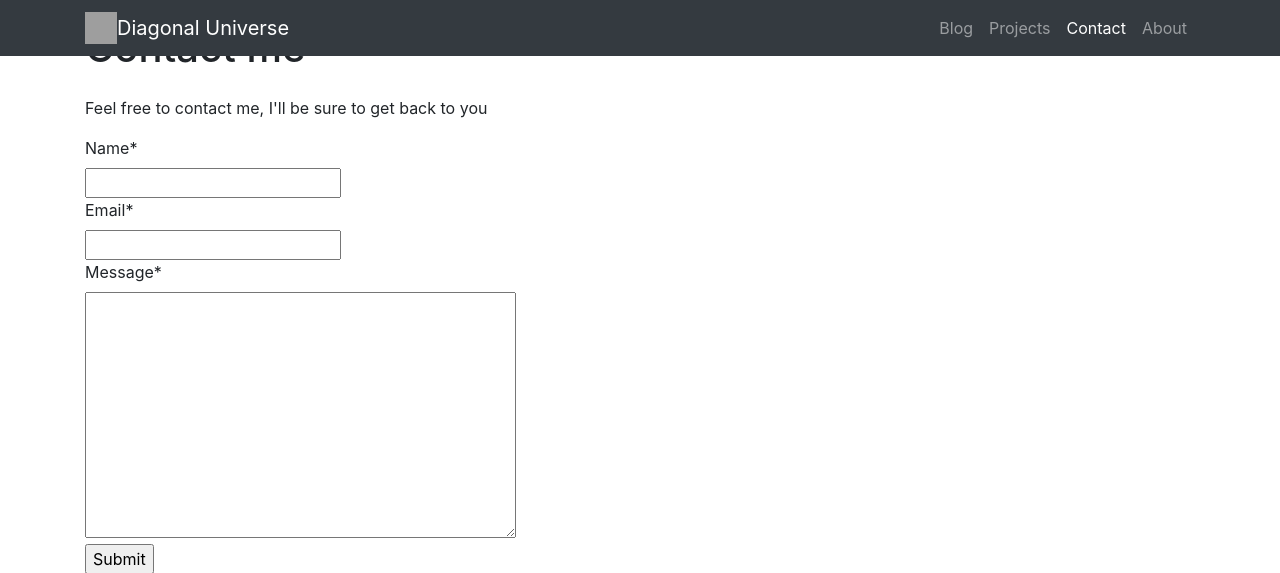
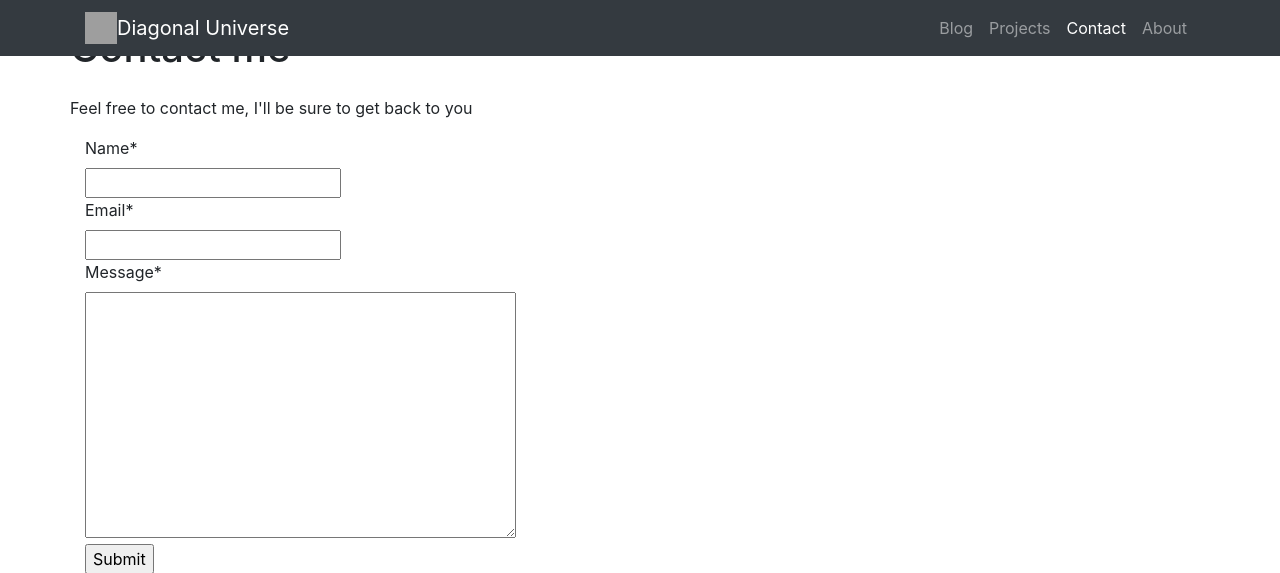
Before and after one commit to andrewdempsey2018/Diagonal-Universe, a Django app: page /contact/ in a window 1280 px wide. Shown: the top 573 px of the page. Run offline with Django 3.2, Linux system fonts and the light colour scheme; some libraries are stand-ins or nearby versions; grey boxes are pictures that could not be loaded.

Commit message:
Removed extra divs from contact page

```diff
--- a/ContactForm/templates/ContactForm/contact.html
+++ b/ContactForm/templates/ContactForm/contact.html
@@ -10,12 +10,12 @@
 <div class="container">
 
     <!-- Portfolio Item Heading -->
-    <h1 class="my-4">Contact me</h1>
+    <div class="row">
+        <h1 class="my-4">Contact me</h1>
+    </div>
 
     <div class="row">
-        <div class="col-md-8">
-            <p>Feel free to contact me, I'll be sure to get back to you</p>
-        </div>
+        <p>Feel free to contact me, I'll be sure to get back to you</p>
     </div>
 
     <div class="row">
```
